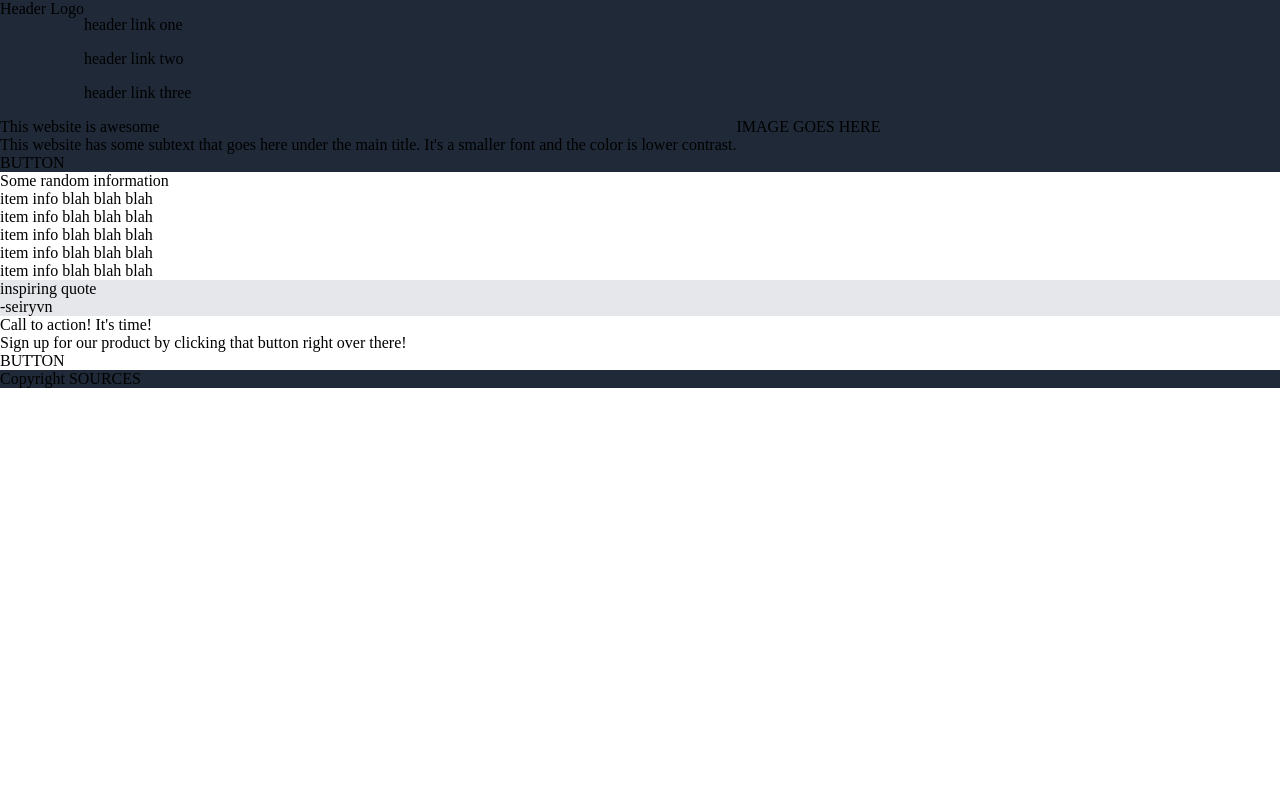
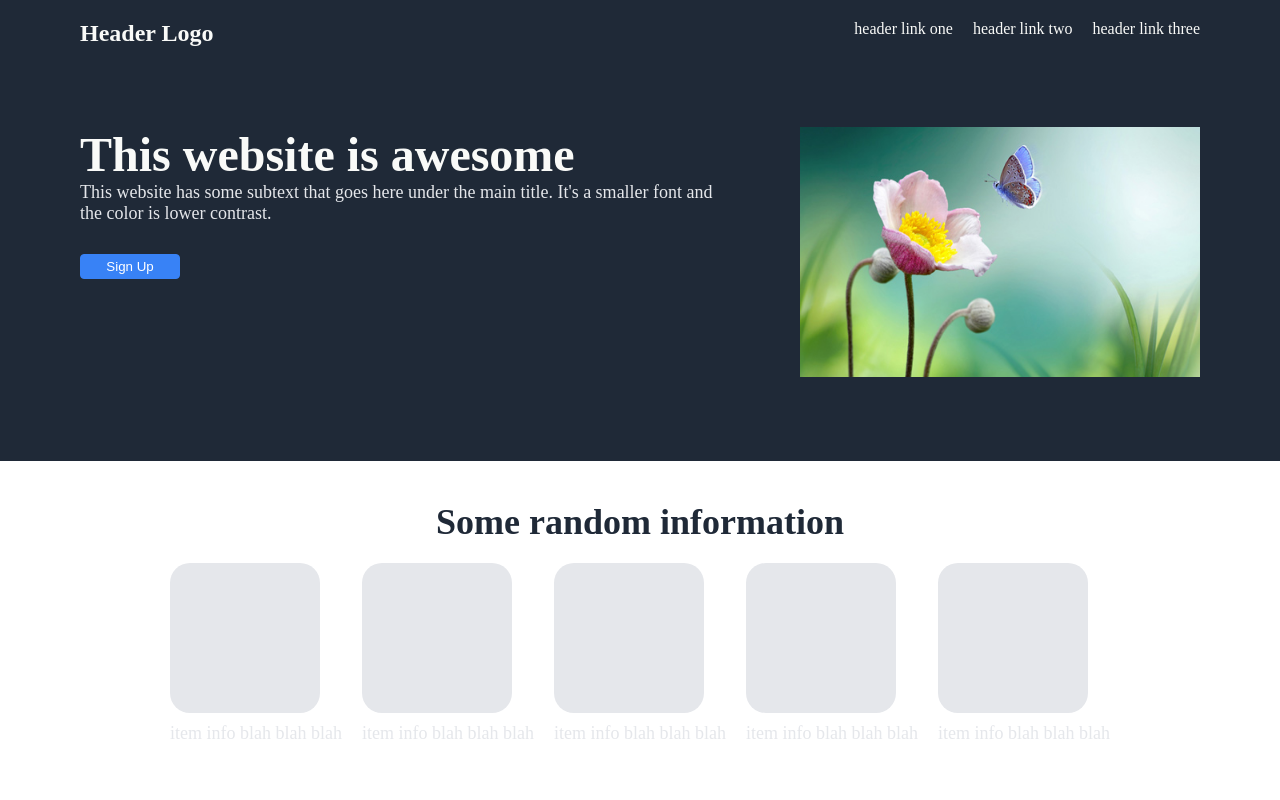
Before and after one commit to seiryvn/landing-page, a plain HTML site: page index.html in a window 1280 px wide. Shown: the top 800 px of the page. Drawn offline with Linux system fonts and the light colour scheme.

Commit message:
Built header and introduction sections.

```diff
--- a/index.html
+++ b/index.html
@@ -10,9 +10,9 @@
     <div class="one">
       <div class="header">Header Logo</div>
       <div class="right-links">
-        <p>header link one</p>
-        <p>header link two</p>
-        <p>header link three</p>
+        <a>header link one</a>
+        <a>header link two</a>
+        <a>header link three</a>
       </div>
     </div>
 
@@ -23,9 +23,11 @@
           This website has some subtext that goes here under the main title.
           It's a smaller font and the color is lower contrast.
         </div>
-        <div class="button">BUTTON</div>
+        <button class="register">Sign Up</button>
       </div>
-      <div class="img">IMAGE GOES HERE</div>
+      <div class="img">
+        <img src="./website.jpg" alt="flowers and bees img" />
+      </div>
     </div>
 
     <div class="three">
@@ -33,23 +35,23 @@
       <div class="gallery">
         <div class="item">
           <div class="frame"></div>
-          <div class="gallery-text">item info blah blah blah</div>
+          <div class="text">item info blah blah blah</div>
         </div>
         <div class="item">
           <div class="frame"></div>
-          <div class="gallery-text">item info blah blah blah</div>
+          <div class="text">item info blah blah blah</div>
         </div>
         <div class="item">
           <div class="frame"></div>
-          <div class="gallery-text">item info blah blah blah</div>
+          <div class="text">item info blah blah blah</div>
         </div>
         <div class="item">
           <div class="frame"></div>
-          <div class="gallery-text">item info blah blah blah</div>
+          <div class="text">item info blah blah blah</div>
         </div>
         <div class="item">
           <div class="frame"></div>
-          <div class="gallery-text">item info blah blah blah</div>
+          <div class="text">item info blah blah blah</div>
         </div>
       </div>
     </div>
--- a/stylesheet.css
+++ b/stylesheet.css
@@ -3,20 +3,37 @@ body {
     padding: 0;
 
 }
+
 .one {
     background-color: #1F2937;
     display: flex;
     flex-direction: row;
+    justify-content: space-between;
+    padding-top: 20px;
+    padding-right: 80px;
+    padding-left: 80px;
 }
 .two {
     background-color: #1F2937;
     display: flex;
     flex-direction: row;
+    padding-right: 80px;
+    padding-left: 80px;
+    padding-top: 80px;
+    padding-bottom: 80px;
+    gap: 80px;
+
 }
 .three {
     background-color: white;
     display: flex;
     flex-direction: column;
+    padding-top: 40px;
+    padding-bottom: 80px;
+    padding-right: 80px;
+    padding-left: 80px;
+    justify-content: center;
+    align-items: center;
 }
 .four {
     background-color: #E5E7EB;
@@ -29,3 +46,69 @@ body {
 .footer {
     background-color: #1F2937;
 }
+
+.header {
+    font-weight: bold;
+    align-content: center;
+    font-size: 24px;
+}
+.right-links {
+    display: flex;
+    flex-direction: row;
+    align-content: center;
+    gap: 20px;
+}
+
+.header, .right-links, .name {
+    color: #F9FAF8;
+}
+
+.name {
+    font-weight: bolder;
+    font-size: 48px;
+}
+
+.text {
+    color: #E5E7EB;
+    font-size: 18px;
+    padding-bottom: 30px;
+}
+
+img {
+    width: 400px;
+    height: 250px;
+}
+
+button.register {
+    background-color: #3882F6;
+    color: white;
+    border: 1px solid #3882F6;
+    border-radius: 4px;
+    width: 100px;
+    height: 25px;
+}
+
+.header-two {
+    font-size: 36px;
+    font-weight: bolder;
+    color: #1F2937;
+}
+
+.gallery {
+    display: flex;
+    flex-direction: row;
+    gap: 20px;
+    padding-top: 20px;
+}
+
+.item {
+    display: flex;
+    flex-direction: column;
+    gap: 10px;
+}
+.frame {
+    width: 150px;
+    height: 150px;
+    background-color:#E5E7EB;
+    border-radius: 20px;
+}
```
Also changed, not shown: website.jpg (added).
